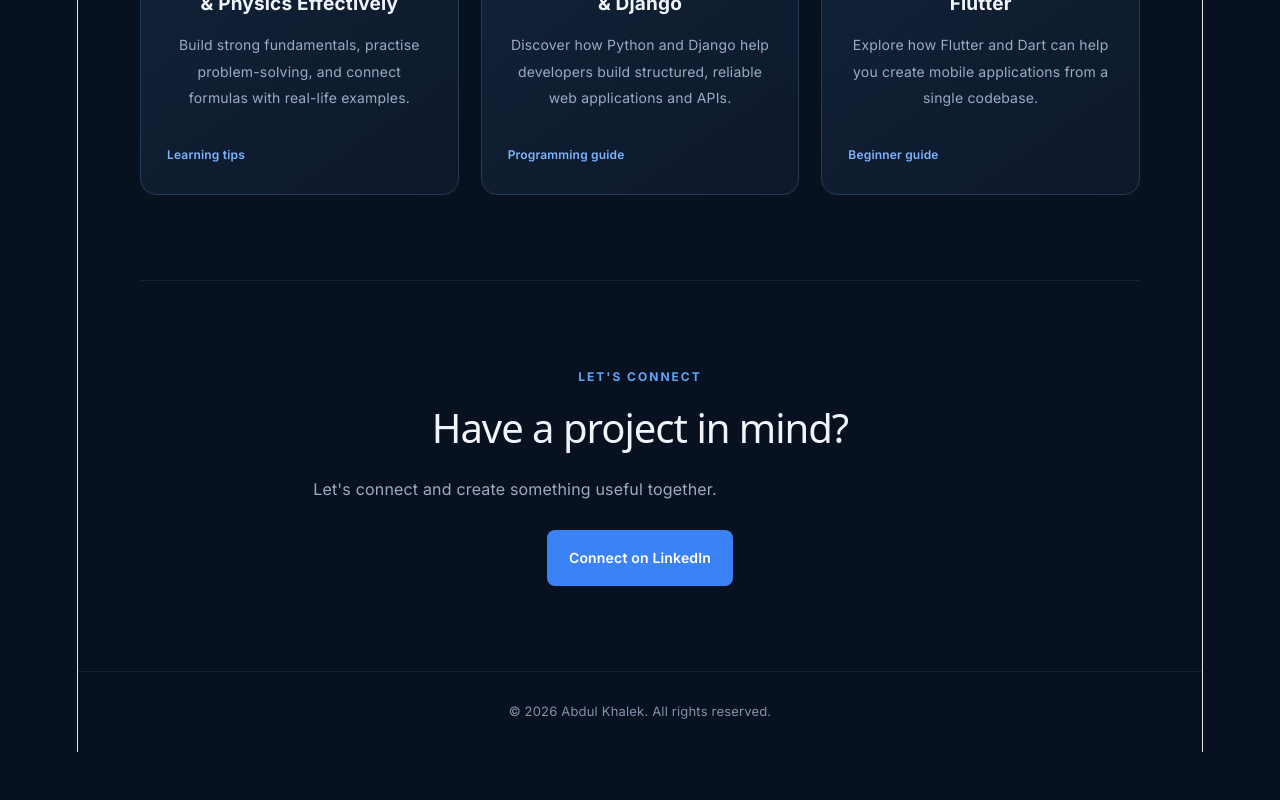
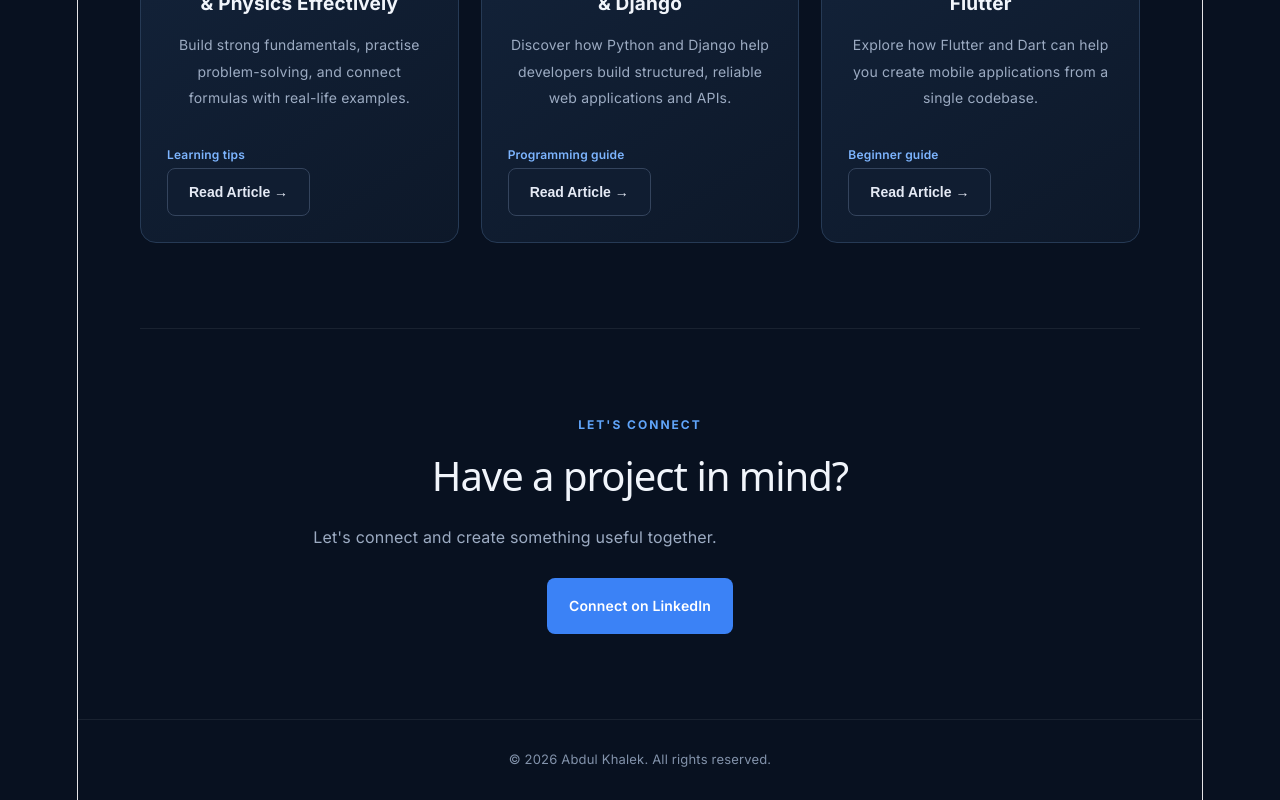
Before and after one commit to teacher019/abdul-khalek-portfolio-frontend, a React (Vite) app: page / in a window 1280 px wide. Shown: the part 2359-3159 px from the top of the page. Before the commit the page ends 3111 px from the top, so only its background shows below. Built offline with nearby package versions, Linux system fonts and the light colour scheme; no server answers.

Commit message:
Add interactive blog article details

```diff
--- a/src/App.jsx
+++ b/src/App.jsx
@@ -2,13 +2,14 @@
 import { useEffect, useState } from 'react'
 import './App.css'
 import profileImage from './assets/profile.png'
-
+import BlogDetails from './components/BlogDetails'
 
 
 function App() {
   const [projects, setProjects] = useState([])
   const [apiLoading, setApiLoading] = useState(true)
   const [apiError, setApiError] = useState('')
+  const [selectedArticle, setSelectedArticle] = useState(null)
 
   useEffect(() => {
     fetch('https://abdul-khalek-portfolio-backend.onrender.com/api/projects/')
@@ -188,6 +189,15 @@ function App() {
 
 
                 <section className="info-section" id="blog">
+          {selectedArticle ? (
+            <BlogDetails
+              article={selectedArticle}
+              onBack={() => {
+                setSelectedArticle(null)
+              }}
+            />
+          ) : (
+            <>
               <p className="eyebrow">LATEST ARTICLES</p>
               <h2>Learning & Development Blog</h2>
               <p>
@@ -204,6 +214,21 @@ function App() {
                     and connect formulas with real-life examples.
                   </p>
                   <span className="blog-read-time">Learning tips</span>
+                  <button
+                    className="btn secondary"
+                    onClick={() => setSelectedArticle({
+                      category: 'EDUCATION',
+                      title: 'How to Learn Mathematics & Physics Effectively',
+                      description: 'Build strong fundamentals and learn through regular practice.',
+                      content: [
+                        'Start by understanding the basic concepts before memorising formulas.',
+                        'Practise problems regularly, write each step clearly, and check your answers.',
+                        'Connect mathematical and physical principles with real-life examples. Review mistakes and learn from them.'
+                      ]
+                    })}
+                  >
+                    Read Article →
+                  </button>
                 </article>
 
                 <article className="blog-card">
@@ -214,6 +239,21 @@ function App() {
                     structured, reliable web applications and APIs.
                   </p>
                   <span className="blog-read-time">Programming guide</span>
+                  <button
+                    className="btn secondary"
+                    onClick={() => setSelectedArticle({
+                      category: 'WEB DEVELOPMENT',
+                      title: 'Getting Started with Python & Django',
+                      description: 'Learn the foundations of backend web development with Python.',
+                      content: [
+                        'Learn Python variables, conditions, loops, functions, and data structures first.',
+                        'Django helps organise web applications with models, views, URLs, and templates.',
+                        'Build a small project, practise database operations, and learn how to create and test APIs with Django REST Framework.'
+                      ]
+                    })}
+                  >
+                    Read Article →
+                  </button>
                 </article>
 
                 <article className="blog-card">
@@ -224,10 +264,26 @@ function App() {
                     mobile applications from a single codebase.
                   </p>
                   <span className="blog-read-time">Beginner guide</span>
+                  <button
+                    className="btn secondary"
+                    onClick={() => setSelectedArticle({
+                      category: 'APP DEVELOPMENT',
+                      title: 'Building Your First App with Flutter',
+                      description: 'Begin mobile development with Flutter and Dart.',
+                      content: [
+                        'Install Flutter and configure an editor and Android emulator.',
+                        'Learn Dart basics and build interfaces using Flutter widgets.',
+                        'Start with a simple app, test it on an emulator, and add features one at a time.'
+                      ]
+                    })}
+                  >
+                    Read Article →
+                  </button>
                 </article>
               </div>
+            </>
+          )}
         </section>
-
         <section className="info-section contact-section" id="contact">
           <p className="eyebrow">LET'S CONNECT</p>
           <h2>Have a project in mind?</h2>
--- /dev/null
+++ b/src/components/BlogDetails.css
@@ -0,0 +1,41 @@
+.blog-details {
+  max-width: 850px;
+  margin: 0 auto;
+  padding: 48px 24px;
+}
+
+.blog-back-button {
+  margin-bottom: 28px;
+  padding: 10px 16px;
+  border: 1px solid #d1d5db;
+  border-radius: 8px;
+  background: transparent;
+  color: inherit;
+  cursor: pointer;
+}
+
+.blog-details h1 {
+  margin: 12px 0 20px;
+  font-size: clamp(2rem, 5vw, 3.2rem);
+  line-height: 1.2;
+}
+
+.blog-details-intro {
+  font-size: 1.15rem;
+  line-height: 1.8;
+}
+
+.blog-article-content {
+  margin: 30px 0;
+  line-height: 1.9;
+}
+
+.blog-article-content p {
+  margin-bottom: 20px;
+}
+
+@media (max-width: 600px) {
+  .blog-details {
+    padding: 28px 16px;
+  }
+}
--- /dev/null
+++ b/src/components/BlogDetails.jsx
@@ -0,0 +1,31 @@
+import './BlogDetails.css'
+
+function BlogDetails({ article, onBack }) {
+  if (!article) return null
+
+  return (
+    <section className="blog-details">
+      <button className="blog-back-button" onClick={onBack}>
+        ← Back to Blog
+      </button>
+
+      <p className="blog-category">{article.category}</p>
+
+      <h1>{article.title}</h1>
+
+      <p className="blog-details-intro">{article.description}</p>
+
+      <div className="blog-article-content">
+        {article.content.map((paragraph, index) => (
+          <p key={index}>{paragraph}</p>
+        ))}
+      </div>
+
+      <button className="btn primary" onClick={onBack}>
+        Back to All Articles
+      </button>
+    </section>
+  )
+}
+
+export default BlogDetails
```
Lines whose indentation alone changed are shown as unchanged.
